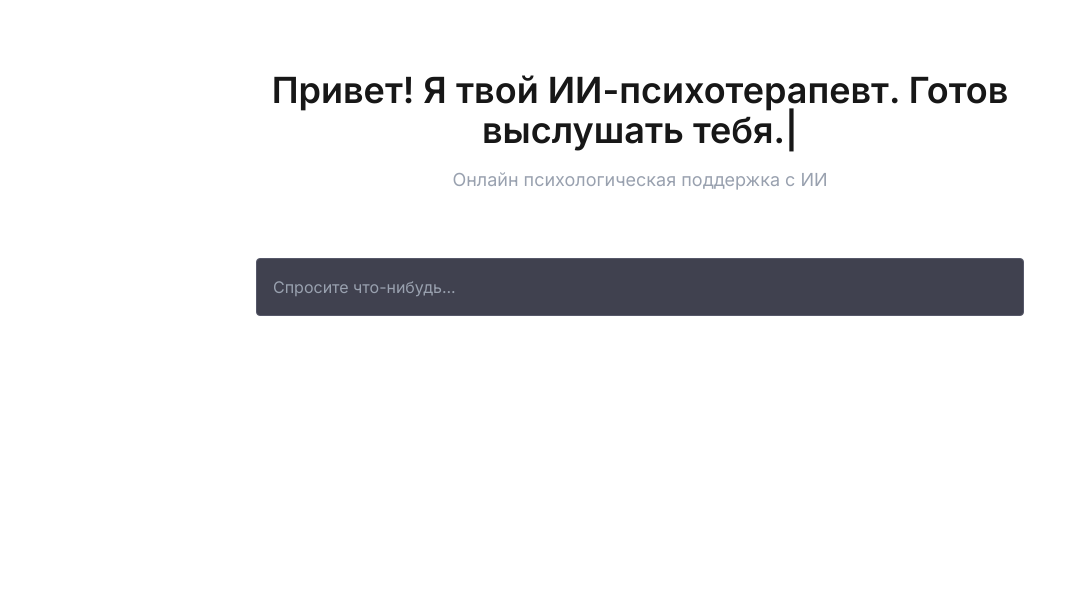
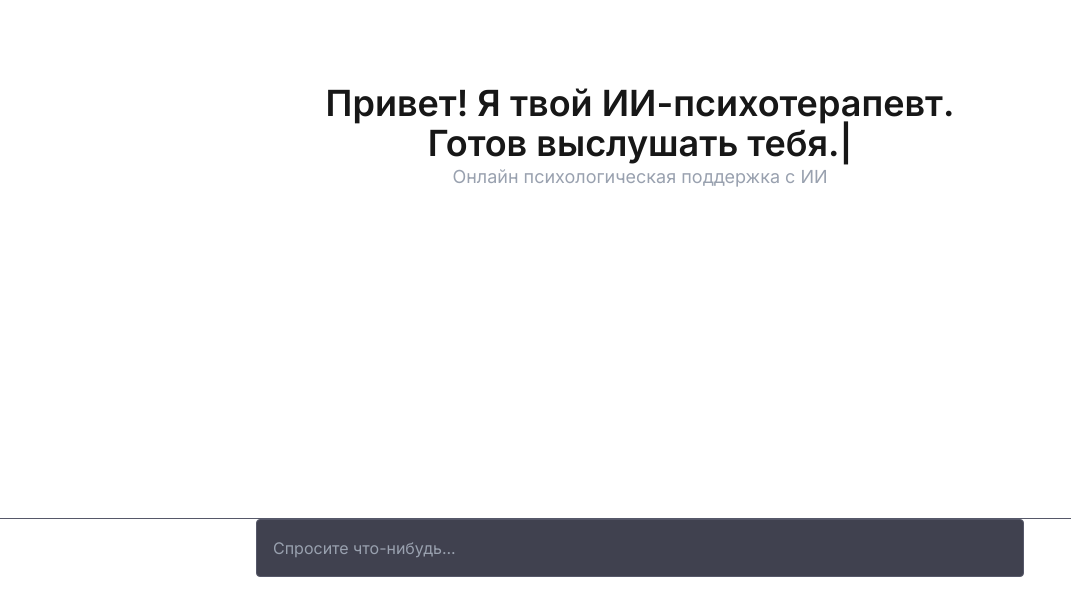
Before and after one commit to efr1tt/ai-assistant, a Next.js app: page / in a window 1280 px wide. Shown: the part 207-797 px from the top of the page, without its empty margins (0-1071 px from the left). Built offline with nearby package versions, Linux system fonts and the light colour scheme.

Commit message:
fix chat input alignment

```diff
--- a/src/app/page.tsx
+++ b/src/app/page.tsx
@@ -75,19 +75,21 @@ export default function Home() {
 
   if (messages.length === 0) {
     return (
-      <div className="relative flex flex-col items-center justify-center min-h-screen px-4 py-20 font-sans bg-background text-foreground">
+      <div className="flex flex-col min-h-screen items-center w-full font-sans bg-background text-foreground">
         <header className="absolute left-4 top-4 text-lg font-medium">
           <Image src="/favicon.ico" alt="logo" width={24} height={24} className="inline-block mr-2" />
           AI Psych
         </header>
-        <main className="flex flex-col items-center gap-4 text-center w-full max-w-3xl animate-fade-in">
+        <main className="flex flex-col items-center justify-center flex-1 text-center px-4 w-full max-w-3xl animate-fade-in pb-28">
           <h1 className="text-3xl sm:text-4xl font-semibold">
             {greetText}
             {input === '' && !focused && <span className="typewriter-cursor">|</span>}
           </h1>
           <p className="text-gray-400 text-base sm:text-lg">Онлайн психологическая поддержка с ИИ</p>
-          <div className="mt-12 w-full">{InputField}</div>
         </main>
+        <div className="w-full fixed bottom-0 left-0 right-0 bg-background border-t border-[#565869] px-4 pb-4 flex justify-center">
+          {InputField}
+        </div>
       </div>
     )
   }
@@ -110,7 +112,7 @@ export default function Home() {
         </AnimatePresence>
         <div ref={endRef} />
       </div>
-      <div className="w-full px-4 pb-4 fixed bottom-0 left-0 right-0 bg-background border-t border-[#565869]">
+      <div className="w-full fixed bottom-0 left-0 right-0 bg-background border-t border-[#565869] px-4 pb-4 flex justify-center">
         {InputField}
       </div>
     </div>
```
